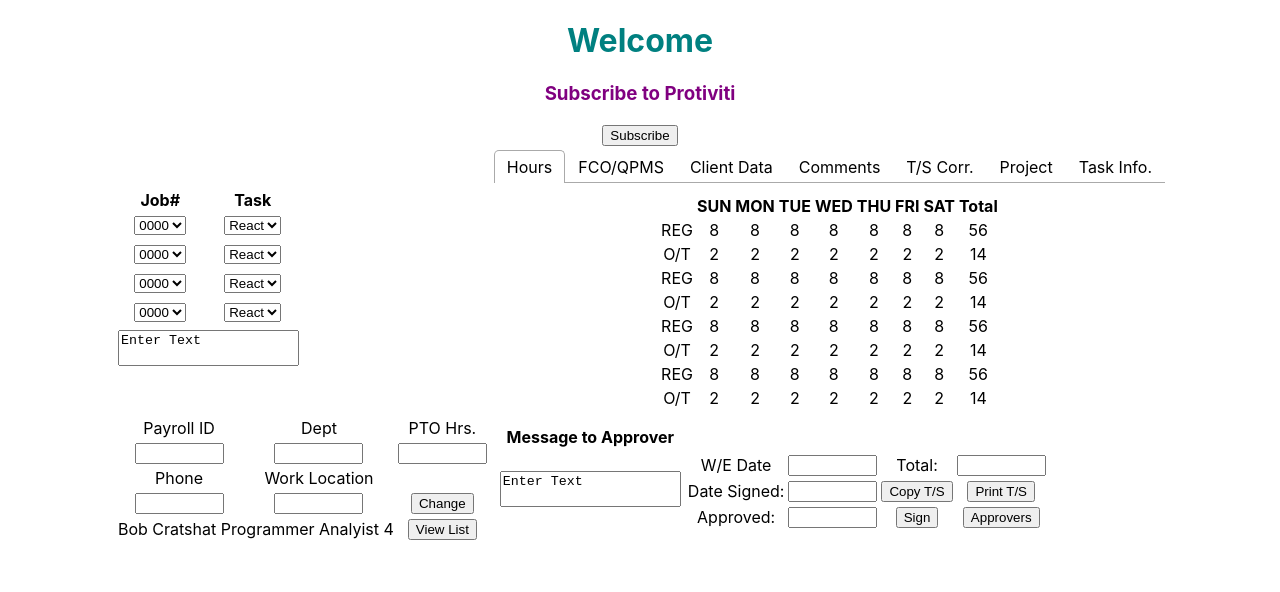
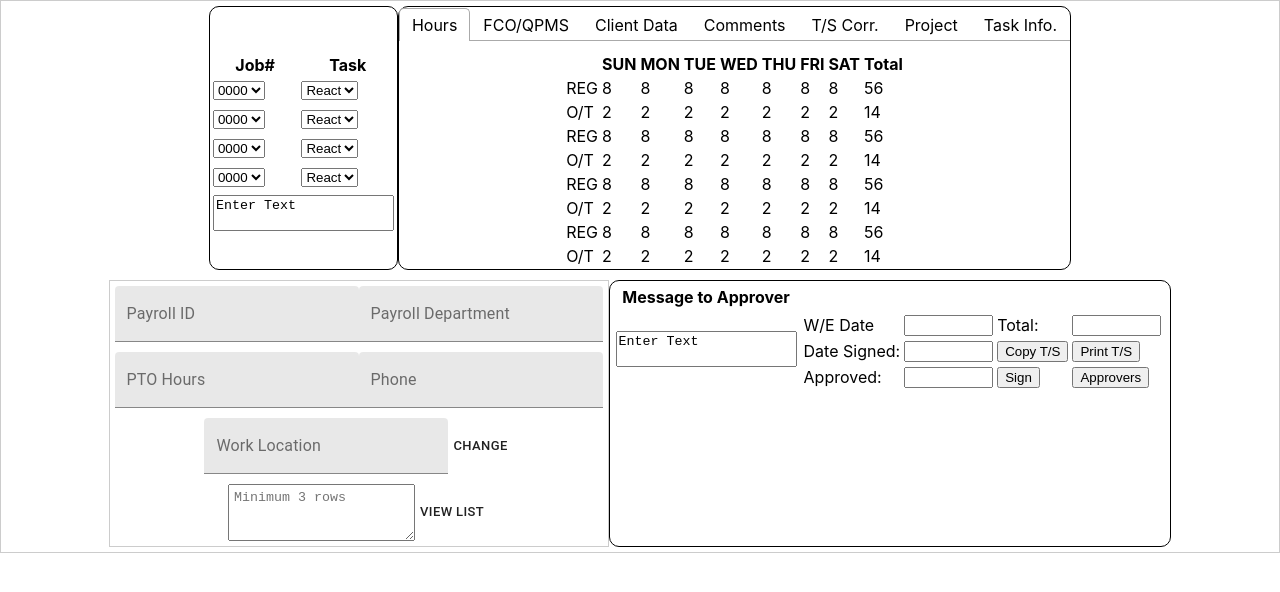
Before and after one commit to sonofdust/timesheet, a React (Create React App) app: page / in a window 1280 px wide. Shown: the top 592 px of the page. Built offline with nearby package versions, Linux system fonts and the light colour scheme.

Commit message:
My commit

```diff
--- a/package.json
+++ b/package.json
@@ -3,6 +3,7 @@
   "version": "0.1.0",
   "private": true,
   "dependencies": {
+    "@material-ui/core": "^4.11.3",
     "@testing-library/jest-dom": "^5.11.9",
     "@testing-library/react": "^11.2.5",
     "@testing-library/user-event": "^12.7.0",
--- a/src/App.css
+++ b/src/App.css
@@ -1,38 +1,30 @@
-.App {
-  text-align: center;
+div.container{
+  display:flex;
+  flex-direction: column;
+  margin: auto;
+  /* background-color: gray; */
+  border: 1px #ccc solid;
 }
 
-.App-logo {
-  height: 40vmin;
-  pointer-events: none;
+div.container-row{
+  display:flex;
+  flex-direction: row;
+  margin: auto;
+  padding: 5px 5px;
+  /* background-color: gray; */
+  /* border: 1px #ccc solid; */
 }
 
-@media (prefers-reduced-motion: no-preference) {
-  .App-logo {
-    animation: App-logo-spin infinite 20s linear;
-  }
+.pad{
+  padding: 5px 5px;
+ }
+/* div.toppad {
+  border-radius: 10px;
+  border: 1px solid red;
+  padding-top: 45px;
+} */
+
+div.border {
+  border-radius: 10px;
+  border: 1px solid black;
 }
-
-.App-header {
-  background-color: #282c34;
-  min-height: 100vh;
-  display: flex;
-  flex-direction: column;
-  align-items: center;
-  justify-content: center;
-  font-size: calc(10px + 2vmin);
-  color: white;
-}
-
-.App-link {
-  color: #61dafb;
-}
-
-@keyframes App-logo-spin {
-  from {
-    transform: rotate(0deg);
-  }
-  to {
-    transform: rotate(360deg);
-  }
-}
--- a/src/App.js
+++ b/src/App.js
@@ -1,9 +1,8 @@
 import './App.css';
 import React, { Component } from "react";
-import NewComp from './Components/NewComp';
 import MyTabs from './Components/TabsComponents/Tabs';
-import JobTask from './Components/JobTasks';
-import PayRollInfo from './Components/PayRollInfo';
+import JobTask from './Components/JobTasksComp/JobTasks';
+import PayRollInfo from './Components/PayRollInfoComp/PayRollInfo';
 import ApproverComp from './Components/ApproverComp';
 
 class App extends Component {
@@ -12,14 +11,12 @@ class App extends Component {
   render() {
     return (
       <div className="App">
-        <h1 style={this.styles}>Welcome</h1>
-        <NewComp />
-        <table align="center">
-          <tbody>
-            <tr><td><JobTask /></td><td><MyTabs /></td></tr>
-            <tr><td><PayRollInfo /></td><td><ApproverComp /></td></tr>
-          </tbody>
-        </table>
+        {/* <h1 style={this.styles}>Welcome</h1>
+        <NewComp /> */}
+        <div className="container">
+          <div className="container-row"><JobTask /><MyTabs /></div>
+          <div className="container-row"><PayRollInfo /><ApproverComp /></div>
+        </div>
       </div>
     )
   }
--- a/src/Components/ApproverComp.js
+++ b/src/Components/ApproverComp.js
@@ -7,7 +7,7 @@ class ApproverComp extends Component {
     }
     render() {
         return (
-
+            <div className="border">
                 <table>
                     <tbody>
                         <tr id="row0">
@@ -52,6 +52,8 @@ class ApproverComp extends Component {
                         </tr>
                     </tbody>
                 </table>
+            </div>
+
         );
     }
 }
--- a/src/Components/JobTasks.js
+++ /dev/null
@@ -1,66 +0,0 @@
-
-import React, { Component } from "react";
-import JobSelect from "./TabsComponents/FcoQpsTab/JobSelect";
-import TaskSelect from "./TabsComponents/FcoQpsTab/TaskSelect";
-
-class JobTask extends Component {
-    styles = {
-        resize: "none"
-    }
-    render() {
-        return (
-            <table id="simple-board">
-                <thead>
-                    <tr>
-                        <th>Job#</th>
-                        <th>Task</th>
-                    </tr>
-                </thead>
-
-                <tbody>
-                    <tr id="row0">
-                        <td id="cell0-0"><JobSelect /></td>
-                        <td id="cell0-0"><TaskSelect /></td>
-                    </tr>
-                    <tr id="row1">
-                        <td id="cell0-0"></td>
-                        <td id="cell0-0"></td>
-                    </tr>
-
-                    <tr id="row0">
-                        <td id="cell0-0"><JobSelect /></td>
-                        <td id="cell0-0"><TaskSelect /></td>
-                    </tr>
-                    <tr id="row1">
-                        <td id="cell0-0"></td>
-                        <td id="cell0-0"></td>
-                    </tr>
-                    <tr id="row0">
-                        <td id="cell0-0"><JobSelect /></td>
-                        <td id="cell0-0"><TaskSelect /></td>
-                    </tr>
-                    <tr id="row1">
-                        <td id="cell0-0"></td>
-                        <td id="cell0-0"></td>
-                    </tr>
-                    <tr id="row0">
-                        <td id="cell0-0"><JobSelect /></td>
-                        <td id="cell0-0"><TaskSelect /></td>
-                    </tr>
-                    <tr id="row1">
-                        <td id="cell0-0"></td>
-                        <td id="cell0-0"></td>
-                    </tr>
-                </tbody>
-                <tfoot><tr>
-                    <td colspan="2"><textarea style={this.styles} >Enter Text</textarea></td>
-                </tr>
-                </tfoot>
-            </table>
-        );
-    }
-}
-
-
-
-export default JobTask;
--- /dev/null
+++ b/src/Components/JobTasksComp/JobTasks.css
@@ -0,0 +1,3 @@
+div.toppad {
+  padding-top: 45px;
+}
--- /dev/null
+++ b/src/Components/JobTasksComp/JobTasks.js
@@ -0,0 +1,77 @@
+
+import './JobTasks.css'
+import React, { Component } from "react";
+import JobSelect from "../TabsComponents/FcoQpsTab/JobSelect";
+import TaskSelect from "../TabsComponents/FcoQpsTab/TaskSelect";
+
+class JobTask extends Component {
+    styles = {
+        resize: "none"
+    }
+    render() {
+    //     styles = {
+
+
+    //     radius: "10px",
+    //     border: "1px solid red",
+    //     top: "45px"
+    // }
+
+        return (
+            <div className="toppad border">
+                <table id="simple-board">
+                    <thead>
+                        <tr>
+                            <th>Job#</th>
+                            <th>Task</th>
+                        </tr>
+                    </thead>
+
+                    <tbody>
+                        <tr id="row0">
+                            <td id="cell0-0"><JobSelect /></td>
+                            <td id="cell0-0"><TaskSelect /></td>
+                        </tr>
+                        <tr id="row1">
+                            <td id="cell0-0"></td>
+                            <td id="cell0-0"></td>
+                        </tr>
+
+                        <tr id="row0">
+                            <td id="cell0-0"><JobSelect /></td>
+                            <td id="cell0-0"><TaskSelect /></td>
+                        </tr>
+                        <tr id="row1">
+                            <td id="cell0-0"></td>
+                            <td id="cell0-0"></td>
+                        </tr>
+                        <tr id="row0">
+                            <td id="cell0-0"><JobSelect /></td>
+                            <td id="cell0-0"><TaskSelect /></td>
+                        </tr>
+                        <tr id="row1">
+                            <td id="cell0-0"></td>
+                            <td id="cell0-0"></td>
+                        </tr>
+                        <tr id="row0">
+                            <td id="cell0-0"><JobSelect /></td>
+                            <td id="cell0-0"><TaskSelect /></td>
+                        </tr>
+                        <tr id="row1">
+                            <td id="cell0-0"></td>
+                            <td id="cell0-0"></td>
+                        </tr>
+                    </tbody>
+                    <tfoot><tr>
+                        <td colspan="2"><textarea style={this.styles} >Enter Text</textarea></td>
+                    </tr>
+                    </tfoot>
+                </table>
+            </div>
+        );
+    }
+}
+
+
+
+export default JobTask;
--- a/src/Components/PayRollInfo.js
+++ /dev/null
@@ -1,44 +0,0 @@
-
-import React, { Component } from "react";
-
-class PayRollInfo extends Component {
-    styles = {
-        resize: "none"
-    }
-    render() {
-        return (
-            <table>
-                <tbody>
-                    <tr>
-                        <td>Payroll ID</td>
-                        <td>Dept</td>
-                        <td>PTO Hrs.</td>
-                    </tr>
-                    <tr id="row0">
-                        <td id="cell0-0"> <input type="text" id="PID" name="PayRollID" size="8" /></td>
-                        <td id="cell0-0"> <input type="text" id="DEP" name="Department" size="8" /></td>
-                        <td id="cell0-0"> <input type="text" id="lname" name="lname" size="8" /></td>
-                    </tr>
-                    <tr>
-                        <td>Phone</td>
-                        <td>Work Location</td>
-                        <td></td>
-                    </tr>
-                    <tr id="row0">
-                        <td id="cell0-0"> <input type="text" id="PID" name="PayRollID" size="8" /></td>
-                        <td id="cell0-0"> <input type="text" id="DEP" name="Department" size="8" /></td>
-                        <td id="cell0-0"> <button>Change</button></td>
-                    </tr>
-                    <tr id="row0">
-                        <td id="cell0-0" colSpan='2'>  <span>Bob Cratshat Programmer Analyist 4</span> </td>
-                        <td id="cell0-0"> <button>View List</button></td>
-                    </tr>
-                </tbody>
-            </table>
-        );
-    }
-}
-
-
-
-export default PayRollInfo;
--- /dev/null
+++ b/src/Components/PayRollInfoComp/PayRollInfo.js
@@ -0,0 +1,62 @@
+
+import React, { Component } from "react";
+import { Button, TextField, TextareaAutosize } from '@material-ui/core';
+import { spacing } from '@material-ui/system';
+class PayRollInfo extends Component {
+    // styles = {
+    //     resize: "none"
+    // }
+    render() {
+        return (
+            <div className="container">
+                <div className="container-row">
+                    <TextField
+                    p={2}
+                        id="filled-secondary"
+                        label="Payroll ID"
+                        variant="filled"
+                        color="secondary"
+                    />
+                    <TextField
+                    p={2}
+                    id="filled-secondary"
+                        label="Payroll Department"
+                        variant="filled"
+                        color="secondary"
+                    />
+                </div>
+                <div className="container-row">
+                    <TextField
+                    p={2}
+                    id="filled-secondary"
+                        label="PTO Hours"
+                        variant="filled"
+                        color="secondary"
+                    />
+                    <TextField
+                    p={2}
+                    id="filled-secondary"
+                        label="Phone"
+                        variant="filled"
+                        color="secondary"
+                    />
+                </div>
+                <div className="container-row">
+                    <TextField
+                        id="filled-secondary"
+                        label="Work Location"
+                        variant="filled"
+                        color="secondary"
+                    />
+                    <Button color="defalut" size="small" className="pad">Change</Button>
+                </div>
+                <div className="container-row">
+                    <TextareaAutosize aria-label="minimum height" rowsMin={3} placeholder="Minimum 3 rows" size="small" className="pad" />
+                    <Button color="defalut" size="small" className="pad">View List</Button>
+                </div>
+            </div>
+        )
+    }
+}
+
+export default PayRollInfo;
--- a/src/Components/TabsComponents/HoursTab/DaysOfWeekHours.js
+++ b/src/Components/TabsComponents/HoursTab/DaysOfWeekHours.js
@@ -1,6 +1,5 @@
 
 import React, { Component } from "react";
-import 'react-tabs/style/react-tabs.css';
 
 
 class MyTable extends Component {
--- a/src/Components/TabsComponents/Tabs.js
+++ b/src/Components/TabsComponents/Tabs.js
@@ -12,7 +12,7 @@ import TaskInfoComp from './TaskInfoTab/TaskInfoComp';
 class MyTabs extends Component {
     styles = { fontStyle: "italics", color: "purple" }
     render() {
-        return (<Tabs defaultIndex={0} onSelect={index => console.log(index)}>
+        return (<div className="border"><Tabs defaultIndex={0} onSelect={index => console.log(index)}>
             <TabList>
                 <Tab>Hours</Tab>
                 <Tab>FCO/QPMS</Tab>
@@ -22,14 +22,15 @@ class MyTabs extends Component {
                 <Tab>Project</Tab>
                 <Tab>Task Info.</Tab>
             </TabList>
-            <TabPanel><MyTable/></TabPanel>
-            <TabPanel><FcoQmpsComp/></TabPanel>
+            <TabPanel><MyTable /></TabPanel>
+            <TabPanel><FcoQmpsComp /></TabPanel>
             <TabPanel>text for 3</TabPanel>
-            <TabPanel><CommentsComp/></TabPanel>
+            <TabPanel><CommentsComp /></TabPanel>
             <TabPanel>text for 5</TabPanel>
-            <TabPanel><ProjectComp/></TabPanel>
-            <TabPanel><TaskInfoComp/></TabPanel>
+            <TabPanel><ProjectComp /></TabPanel>
+            <TabPanel><TaskInfoComp /></TabPanel>
         </Tabs>
+        </div>
         );
     }
 }
```
Also changed, not shown: src/Store/Reducer.js (line endings or trailing spaces), 1 other file (tests, documents, lock files or other folders). Lines whose indentation alone changed are shown as unchanged.
